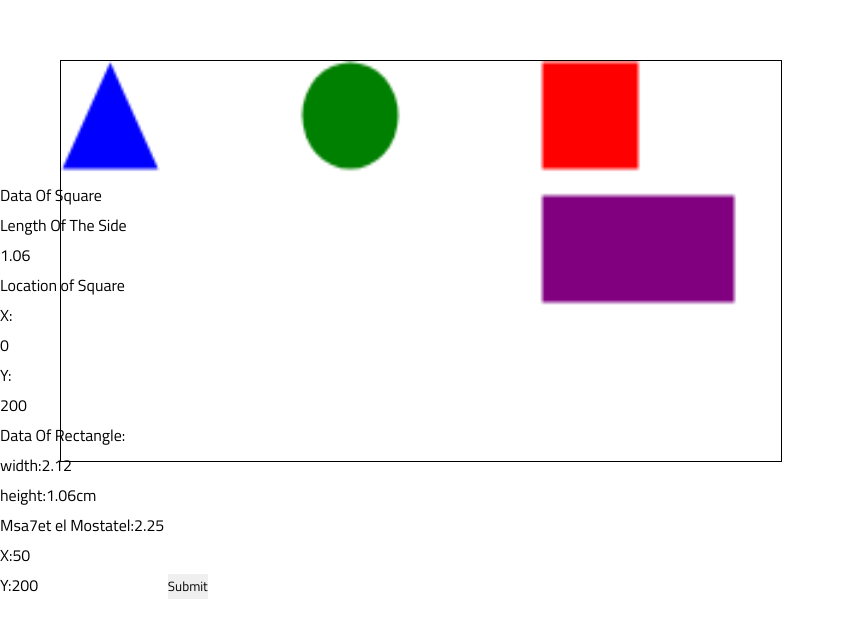
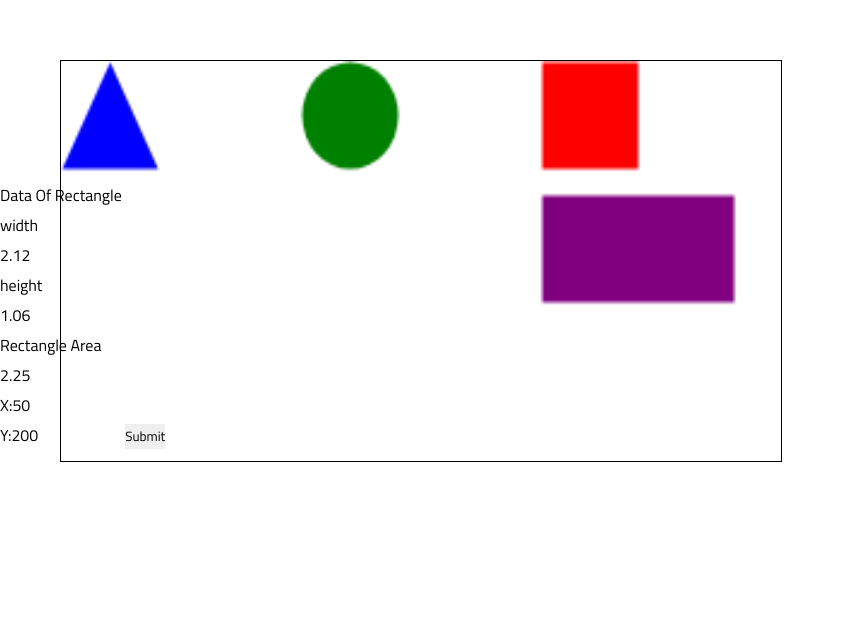
Before and after one commit to noureldinmegahed/Drawer, a plain HTML site: page index.html in a window 1280 px wide. Shown: the whole page, without its empty margins (0-845 px from the left). Drawn offline with Linux system fonts and the light colour scheme.

Commit message:
Update index.html

```diff
--- a/index.html
+++ b/index.html
@@ -12,7 +12,7 @@
   </div>
 
   <div id="containerOfData">
-  <div id="dataOfSquare">
+  <!-- <div id="dataOfSquare">
     <p>Data Of Square</p>
     <hr>
     <div id="containerOfSquareData">
@@ -34,17 +34,31 @@
   </div>
   </div>
   </div>
-</div>
+</div> -->
 
 
   <div id="dataOfRectangle">
-    <p>Data Of Rectangle:</p>
-    <hr>
-    <p>width:<span id="width2"><span>cm</p>
-    <p>height:<span id="height2"></span>cm</p>
-    <p>Msa7et el Mostatel:<span id="Msa7aOfMostatel"></span></p>
+    <div id="dataOfRectangletxt">
+      <p style="text-align: center;">Data Of Rectangle</p>
+    </div>
+    <div id="widthOfRectangle">
+      <p>width</p>
+      <p id="width2"></p>
+    </div>
+    <div id="heightOfRectangle">
+    <p>height</p>
+    <p id="height2"></p>
+  </div>
+  <div id="areaOfRectangle">
+    <p>Rectangle Area</p>
+    <p id="Msa7aOfMostatel"></p>
+  </div>
+  <div id="x">
     <p>X:<span id="X2"><span></p>
+  </div>
+  <div id="y">
     <p>Y:<span id="Y2"></span></p>
+  </div>
   </div>
   </div>
   <button onclick="submitAnwser()">Submit</button>
```
